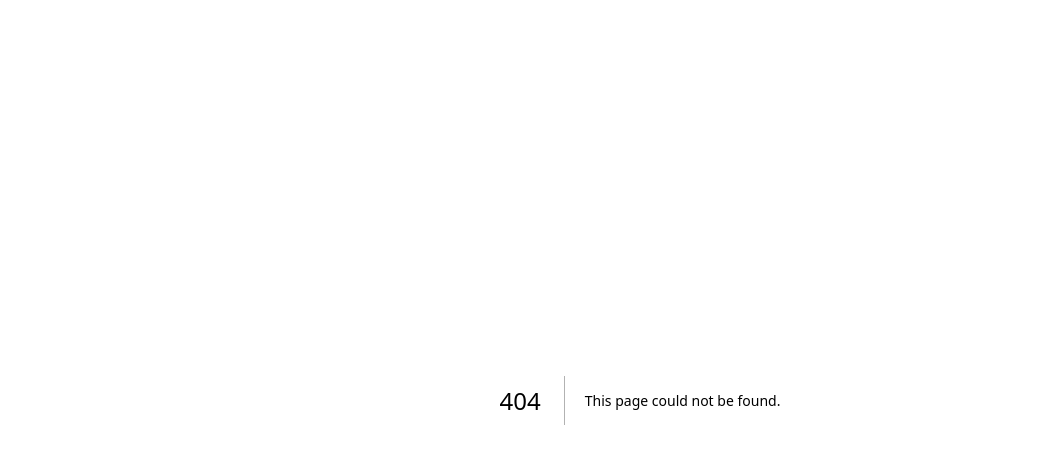
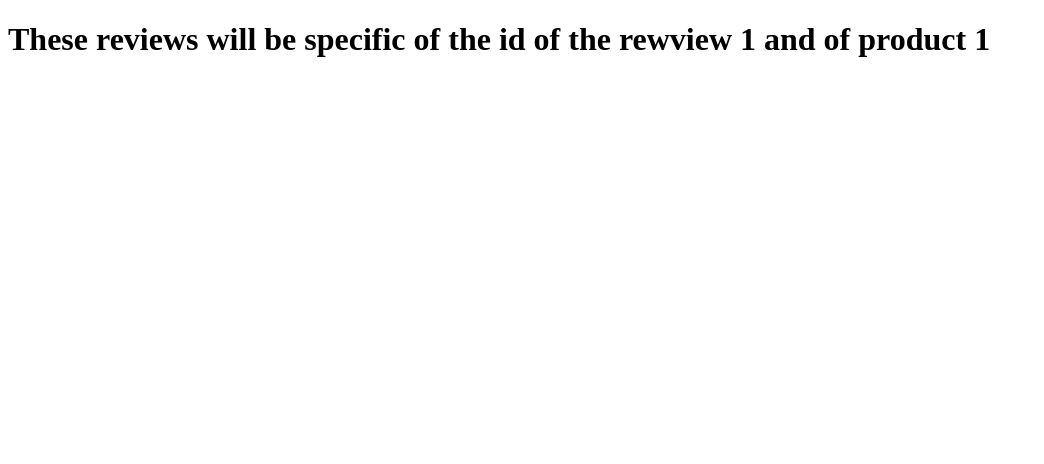
Before and after one commit to jyotirmaygithub/Next-js, a Next.js app: page /product/1/reviews/1 in a window 1280 px wide. Before the commit this address had no page. Shown: the top 464 px of the page, without its empty margins (0-1044 px from the left). Built offline with nearby package versions, Linux system fonts and the light colour scheme.

Commit message:
nested dynamic routes

```diff
--- /dev/null
+++ b/src/app/product/[productId]/reviews/[reviewId]/page.tsx
@@ -0,0 +1,11 @@
+export default function reviewsId({ params } : {params : {
+    productId : string,
+    reviewId :  string,
+}}) {
+    const { reviewId , productId} = params
+        // params is usefull to know the id of the current page which we can use in nextjs without installing anything.
+    console.log("let see more of params = " ,params)
+    return (
+        <h1>These reviews will be specific of the id of the rewview {reviewId} and of product {productId}</h1>
+    )
+}
--- /dev/null
+++ b/src/app/product/[productId]/reviews/page.tsx
@@ -0,0 +1,6 @@
+export default function reviews() {
+    // params is usefull to know the id of the current page which we can use in nextjs without installing anything.
+    return (
+        <h1>Here i will display reviews of the product</h1>
+    )
+}
```
